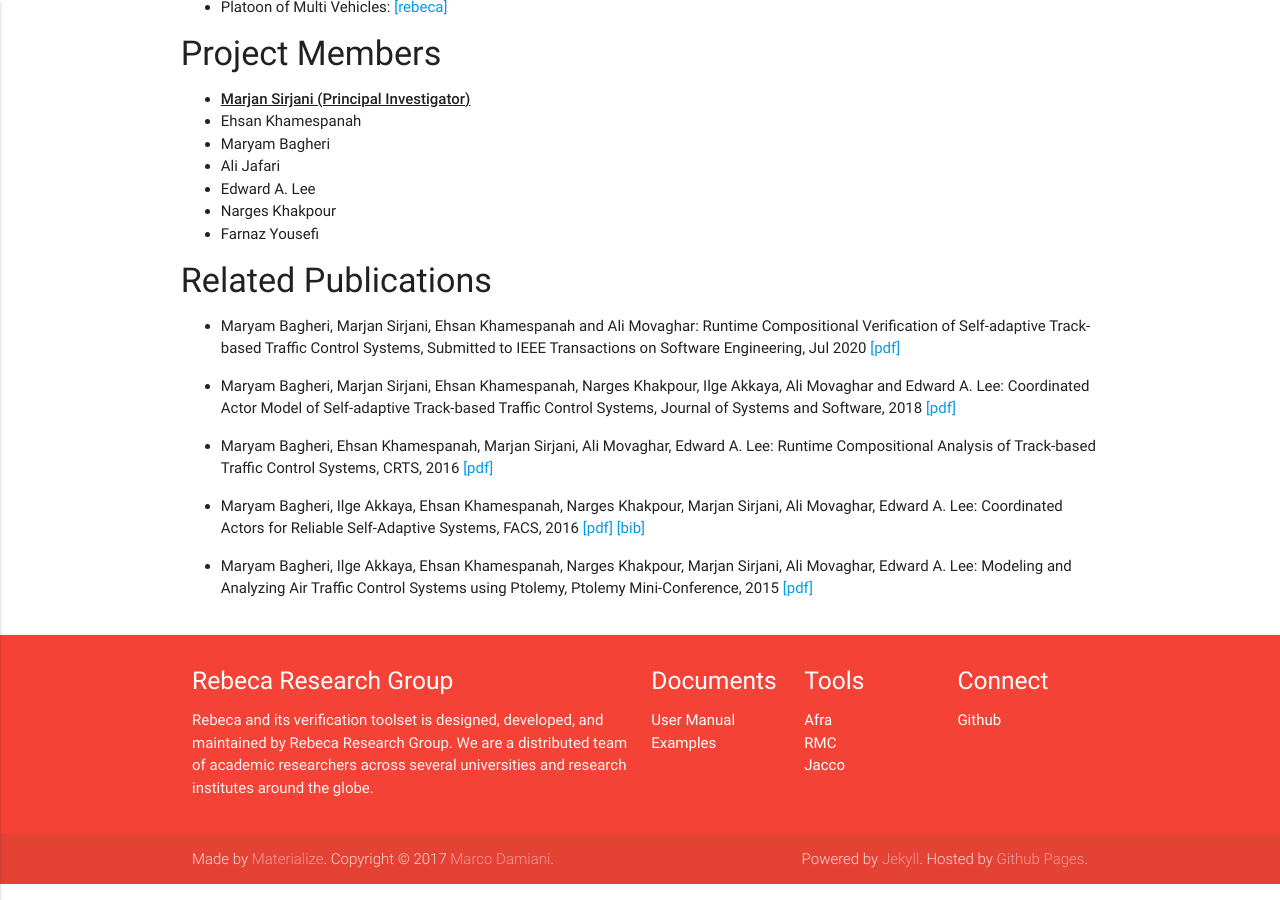
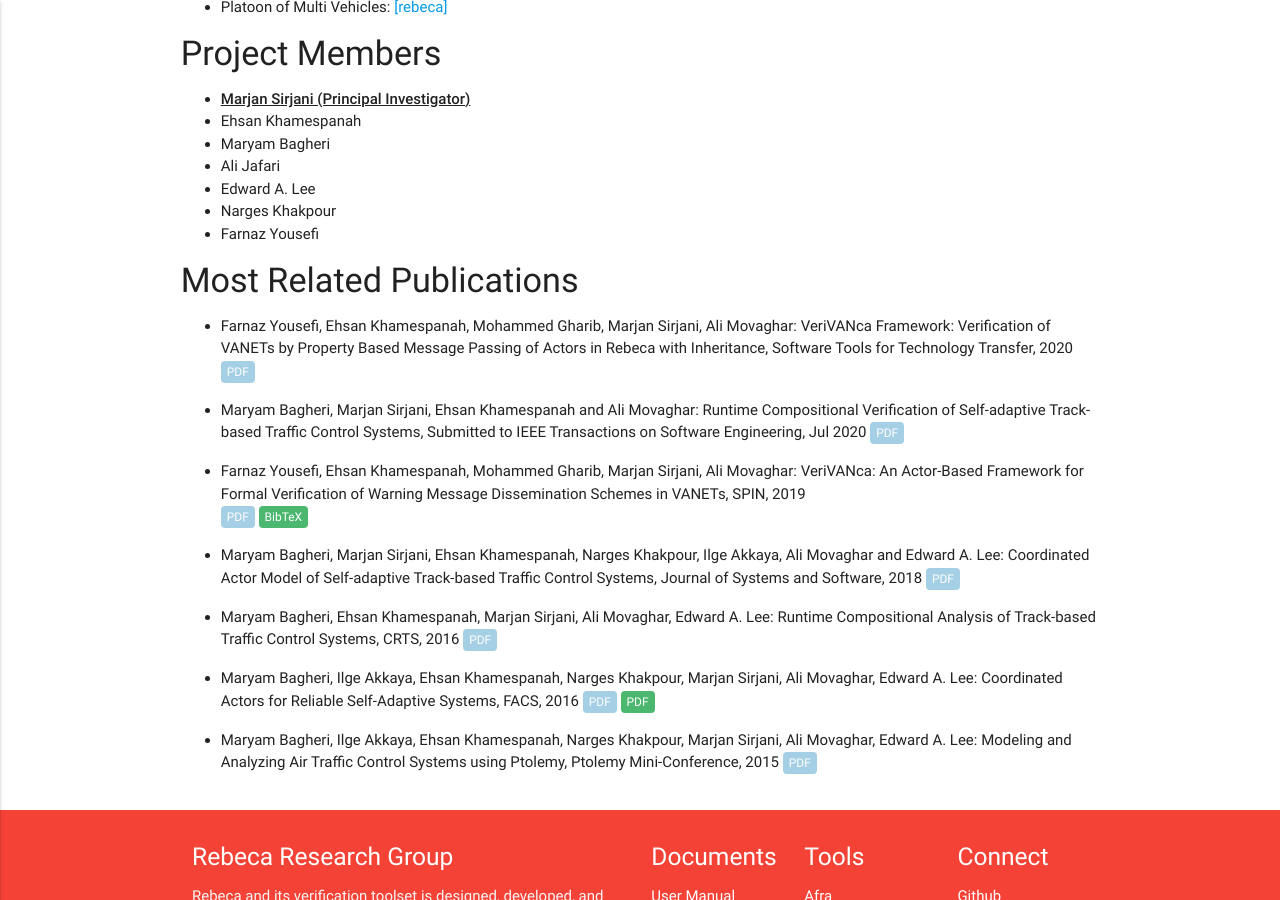
Before and after one commit to rebeca-lang/rebeca-lang.github.io, a Jekyll site: the page built from projects/Seada.md, in a window 1280 px wide and 900 px high, scrolled down 1235 px. Built offline with Jekyll 4.4.1, drawn with Linux system fonts in a browser that asks for light colours.

Commit message:
A mistake in the name of the journal version of Verivanca is fixed. Verivanca papers are added to SEADA.

```diff
--- a/projects/Seada.md
+++ b/projects/Seada.md
@@ -31,13 +31,26 @@ We extend the Discrete-Event director of Ptolemy and develop a nondeterministic
 * Narges Khakpour
 * Farnaz Yousefi
 
-#### Related Publications
-- Maryam Bagheri, Marjan Sirjani, Ehsan Khamespanah and Ali Movaghar: Runtime Compositional Verification of Self-adaptive Track-based Traffic Control Systems, Submitted to IEEE Transactions on Software Engineering, Jul 2020 [ [pdf] ](/assets/papers/2020/Runtime_Compositional_Verification_of_Self_adaptive_Track_based_Traffic_Control_Systems.pdf)
+#### Most Related Publications
+- Farnaz Yousefi, Ehsan Khamespanah, Mohammed Gharib, Marjan Sirjani, Ali Movaghar: VeriVANca Framework: Verification of VANETs by Property Based Message Passing of Actors in Rebeca with Inheritance, Software Tools for Technology Transfer, 2020
+\\
+<a class="link link_pdf" href="/assets/papers/2020/VeriVANca-An-Actor-Based-Framework-for-Formal-Verification-of-VANET-Applications.pdf">PDF</a>
 
-- Maryam Bagheri, Marjan Sirjani, Ehsan Khamespanah, Narges Khakpour, Ilge Akkaya, Ali Movaghar and Edward A. Lee: Coordinated Actor Model of Self-adaptive Track-based Traffic Control Systems, Journal of Systems and Software, 2018 [ [pdf] ](/assets/papers/2018/Self-Adaptive-Coordinated-Actors.pdf)
+- Maryam Bagheri, Marjan Sirjani, Ehsan Khamespanah and Ali Movaghar: Runtime Compositional Verification of Self-adaptive Track-based Traffic Control Systems, Submitted to IEEE Transactions on Software Engineering, Jul 2020
+<a class="link link_pdf" href="/assets/papers/2020/Runtime_Compositional_Verification_of_Self_adaptive_Track_based_Traffic_Control_Systems.pdf">PDF</a>
 
-- Maryam Bagheri, Ehsan Khamespanah, Marjan Sirjani, Ali Movaghar, Edward A. Lee: Runtime Compositional Analysis of Track-based Traffic Control Systems, CRTS, 2016 [ [pdf] ](/assets/papers/2016/RuntimeCompositionalAnalysisofTTCS.pdf)
+- Farnaz Yousefi, Ehsan Khamespanah, Mohammed Gharib, Marjan Sirjani, Ali Movaghar: VeriVANca: An Actor-Based Framework for Formal Verification of Warning Message Dissemination Schemes in VANETs, SPIN, 2019
+\\
+<a class="link link_pdf" href="/assets/papers/2019/VeriVANca-An-Actor-Based-Framework-for-Formal-Verification-of-Warning-Message-Dissemination-Schemes-in-VANETs.pdf">PDF</a>
+<a class="link link_bibtex" href="https://dblp.org/rec/bibtex/conf/spin/YousefiKGSM19">BibTeX</a>
 
-- Maryam Bagheri, Ilge Akkaya, Ehsan Khamespanah, Narges Khakpour, Marjan Sirjani, Ali Movaghar, Edward A. Lee: Coordinated Actors for Reliable Self-Adaptive Systems, FACS, 2016  [ [pdf] ](/assets/papers/2016/CoordinatedActorsforReliableSelfAdaptiveSystems.pdf) [ [bib] ](http://dblp.uni-trier.de/rec/bibtex/conf/facs2/BagheriAKKSML16)
+- Maryam Bagheri, Marjan Sirjani, Ehsan Khamespanah, Narges Khakpour, Ilge Akkaya, Ali Movaghar and Edward A. Lee: Coordinated Actor Model of Self-adaptive Track-based Traffic Control Systems, Journal of Systems and Software, 2018
+<a class="link link_pdf" href="/assets/papers/2018/Self-Adaptive-Coordinated-Actors.pdf">PDF</a>
 
-- Maryam Bagheri, Ilge Akkaya, Ehsan Khamespanah, Narges Khakpour, Marjan Sirjani, Ali Movaghar, Edward A. Lee: Modeling and Analyzing Air Traffic Control Systems using Ptolemy, Ptolemy Mini-Conference, 2015 [ [pdf] ](/assets/papers/2015/ATC-PtolemyPoster-Final.pdf)
+- Maryam Bagheri, Ehsan Khamespanah, Marjan Sirjani, Ali Movaghar, Edward A. Lee: Runtime Compositional Analysis of Track-based Traffic Control Systems, CRTS, 2016
+<a class="link link_pdf" href="/assets/papers/2016/RuntimeCompositionalAnalysisofTTCS.pdf">PDF</a>
+
+- Maryam Bagheri, Ilge Akkaya, Ehsan Khamespanah, Narges Khakpour, Marjan Sirjani, Ali Movaghar, Edward A. Lee: Coordinated Actors for Reliable Self-Adaptive Systems, FACS, 2016
+<a class="link link_pdf" href="/assets/papers/2016/CoordinatedActorsforReliableSelfAdaptiveSystems.pdf">PDF</a> <a class="link link_bibtex" href="http://dblp.uni-trier.de/rec/bibtex/conf/facs2/BagheriAKKSML16">PDF</a>
+
+- Maryam Bagheri, Ilge Akkaya, Ehsan Khamespanah, Narges Khakpour, Marjan Sirjani, Ali Movaghar, Edward A. Lee: Modeling and Analyzing Air Traffic Control Systems using Ptolemy, Ptolemy Mini-Conference, 2015 <a class="link link_pdf" href="/assets/papers/2015/ATC-PtolemyPoster-Final.pdf">PDF</a>
```
Also changed, not shown: publications.md (+1 -1 lines).
